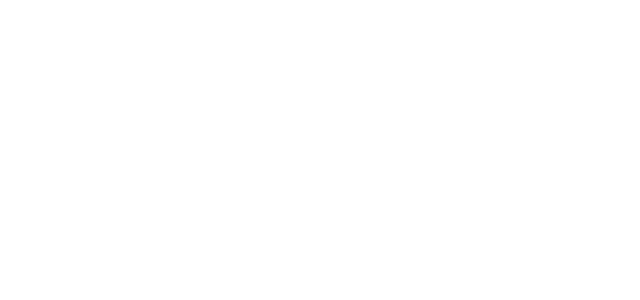
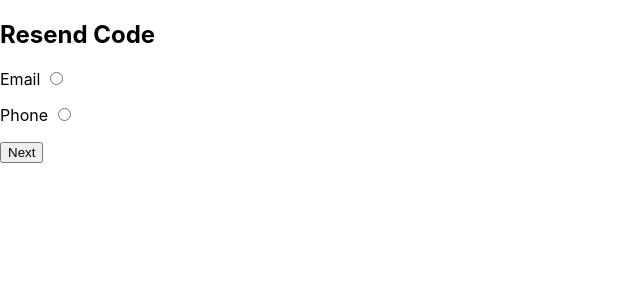
Before and after one commit to Hatemii/Nested-Forms, a React (Create React App) app: page /resendCode in a window 1280 px wide. Shown: the top 300 px of the page, without its empty margins (0-640 px from the left). Built offline with nearby package versions, Linux system fonts and the light colour scheme.

Commit message:
ResendCode - ready

```diff
--- a/src/App.js
+++ b/src/App.js
@@ -14,7 +14,7 @@
 
             <Route path="/" exact component={Home} />
             <Route path="/second" component={Second} />
-            <Route path="/resend" component={Resend} />
+            <Route path="/resendCode" component={Resend} />
 
 
           </Switch>
--- a/src/component/Resend.js
+++ b/src/component/Resend.js
@@ -5,6 +5,16 @@
     return(
       <div>
         <h2>Resend Code</h2>
+
+          <p>Email <input type="radio"/></p>
+          <p>Phone <input type="radio"/></p>
+
+          <button onClick={()=>
+            this.props.history.replace({
+              pathname:"/second"
+            })
+          } >Next</button>
+
       </div>
 
     )
```
